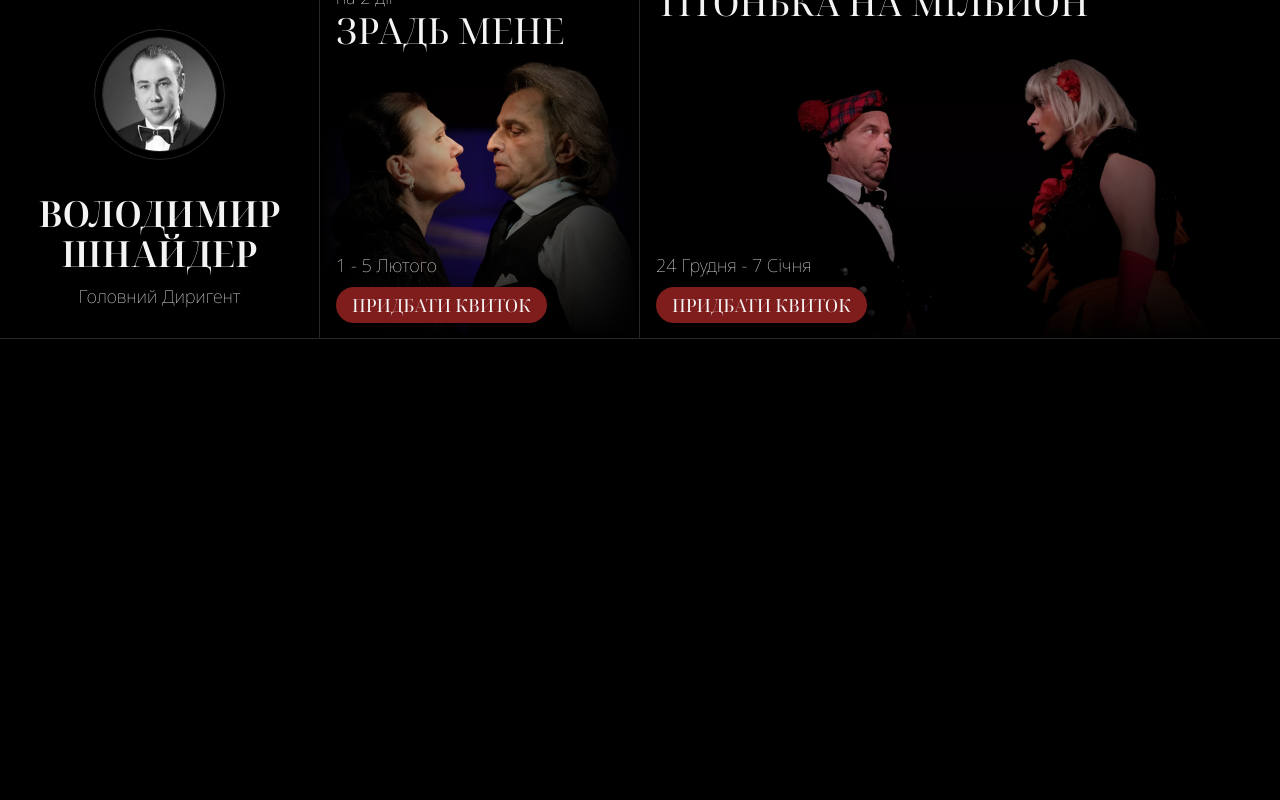
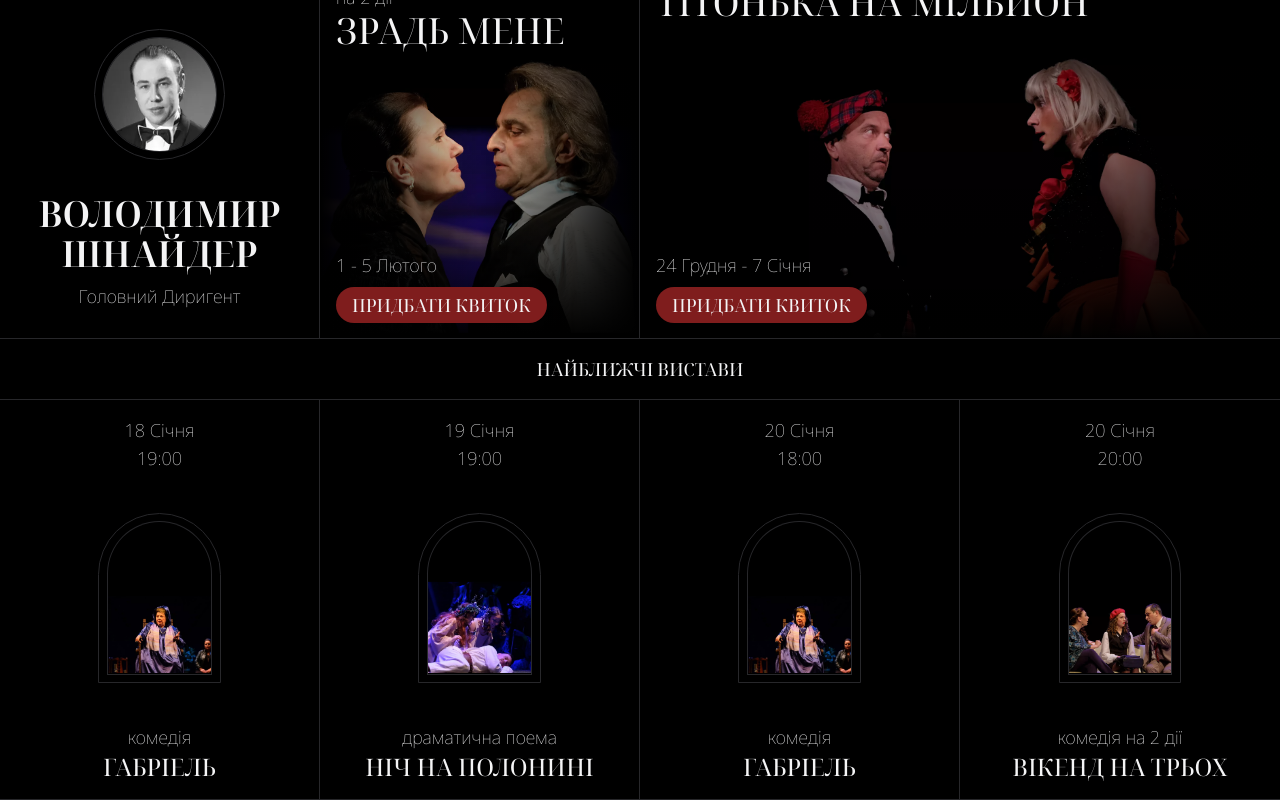
Before and after one commit to vberkoz/chernivtsi-theatre, a Next.js app: page / in a window 1280 px wide. Shown: the part 1062-1862 px from the top of the page. Before the commit the page ends 1401 px from the top, so only its background shows below. Built offline with nearby package versions, Linux system fonts and the light colour scheme.

Commit message:
Add Event

```diff
--- /dev/null
+++ b/src/components/Event.tsx
@@ -0,0 +1,59 @@
+import Image, { StaticImageData } from "next/image";
+import Link from "next/link";
+
+type Props = {
+  data: {
+    type: string;
+    title: string;
+    image: StaticImageData;
+    href: string;
+    date: string;
+    time: string;
+    rightBorder: boolean;
+  };
+};
+
+export default function Event({ data }: Props) {
+  return (
+    <div
+      className={`p-4 text-center border-b ${
+        data.rightBorder && "md:border-r"
+      } border-zinc-800 h-[50vh] flex flex-col`}
+    >
+      <div className="font-thin">
+        <p>{data.date}</p>
+        <p>{data.time}</p>
+      </div>
+      <div className="grow min-h-[8px]"></div>
+      <Link
+        href={data.href}
+        className="
+        m-auto p-2
+        flex flex-col items-center
+        border border-zinc-800 rounded-t-full hover:bg-red-700 outline-none
+        landscape:w-[calc(8vw+20px)] landscape:h-[calc(20vh+10px)]
+        portrait:w-[calc(25vw+20px)] portrait:h-[calc(20vh+10px)]
+        "
+      >
+        <div
+          className="
+          rounded-t-full ring-1 ring-zinc-800
+          landscape:w-[8vw] landscape:h-[20vh]
+          portrait:w-[25vw] portrait:h-[20vh]
+          bg-[length:150%] bg-black
+          "
+          style={{
+            backgroundImage: `url(${data.image.src})`,
+            backgroundPosition: "center bottom",
+            backgroundRepeat: "no-repeat",
+          }}
+        ></div>
+      </Link>
+      <div className="grow min-h-[8px]"></div>
+      <div className="">
+        <p className="font-thin">{data.type}</p>
+        <p className="font-serif uppercase text-2xl">{data.title}</p>
+      </div>
+    </div>
+  );
+}
--- a/src/pages/index.tsx
+++ b/src/pages/index.tsx
@@ -10,6 +10,7 @@ import weekendForThree from "public/weekendForThree.webp";
 import volodymyrShnayder from "public/volodymyrShnayder.webp";
 import Premiere from "@/components/Premiere";
 import Staff from "@/components/Staff";
+import Event from "@/components/Event";
 
 export default function Home() {
   return (
@@ -53,11 +54,13 @@ export default function Home() {
           }}
         />
 
-        <Staff data={{
-          title: "Володимир Шнайдер",
-          position: "Головний Диригент",
-          image: volodymyrShnayder,
-        }} />
+        <Staff
+          data={{
+            title: "Володимир Шнайдер",
+            position: "Головний Диригент",
+            image: volodymyrShnayder,
+          }}
+        />
 
         <Premiere
           data={{
@@ -83,6 +86,54 @@ export default function Home() {
             rightBorder: false,
           }}
         />
+
+        <div className="py-4 font-serif bg-black border-b border-zinc-800 flex flex-col items-center col-span-1 md:col-span-2 lg:col-span-4">
+          <div className="uppercase">Найближчі вистави</div>
+        </div>
+        <Event
+          data={{
+            type: "комедія",
+            title: "Габріель",
+            image: gabrielle,
+            href: "#",
+            date: "18 Січня",
+            time: "19:00",
+            rightBorder: true,
+          }}
+        />
+        <Event
+          data={{
+            type: "драматична поема",
+            title: "Ніч на полонині",
+            image: nightOnTheMeadow,
+            href: "#",
+            date: "19 Січня",
+            time: "19:00",
+            rightBorder: true,
+          }}
+        />
+        <Event
+          data={{
+            type: "комедія",
+            title: "Габріель",
+            image: gabrielle,
+            href: "#",
+            date: "20 Січня",
+            time: "18:00",
+            rightBorder: true,
+          }}
+        />
+        <Event
+          data={{
+            type: "комедія на 2 дії",
+            title: "Вікенд на трьох",
+            image: weekendForThree,
+            href: "#",
+            date: "20 Січня",
+            time: "20:00",
+            rightBorder: false,
+          }}
+        />
       </div>
     </Layout>
   );
```
